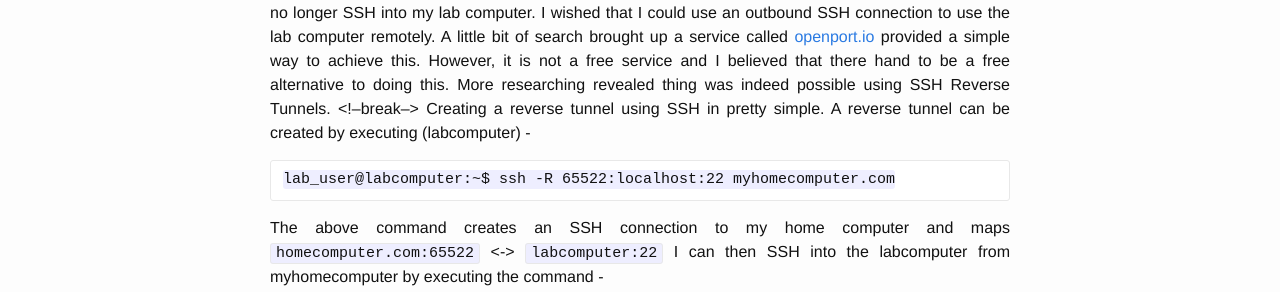
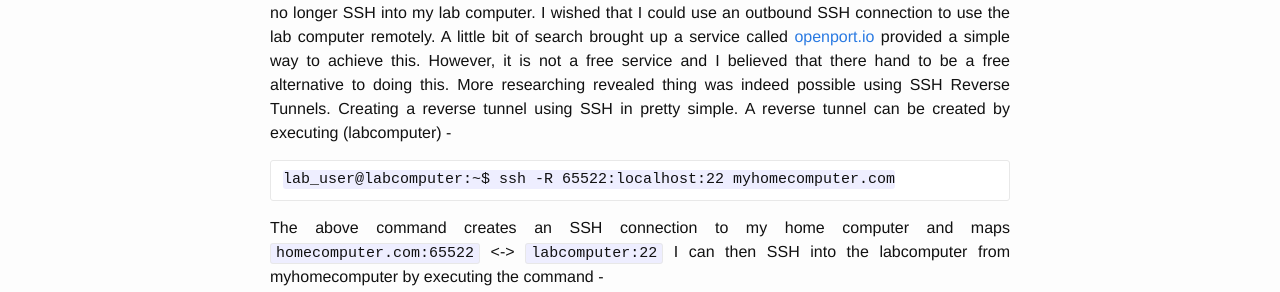
Before and after one commit to lordloh/karyashala, a Jekyll site: the page built from _posts/2017/2017-10-06-creating-and-using-reverse-ssh-tunnels.markdown, in a window 1280 px wide. Shown: the part 247-539 px from the top of the page. Built offline with Jekyll 4.4.1, drawn with Linux system fonts in a browser that asks for light colours; some web fonts are replaced; Markdown is read by kramdown in place of the engine named in the settings; comment, search, counter and statistics services are not loaded.

Commit message:
POST: Creating & Using Reverse SSH Tunnels (read more)

````diff
--- a/_posts/2017/2017-10-06-creating-and-using-reverse-ssh-tunnels.markdown
+++ b/_posts/2017/2017-10-06-creating-and-using-reverse-ssh-tunnels.markdown
@@ -8,10 +8,11 @@
 permalink: /:slug/
 comments: true
 author: Bharath Bhushan Lohray
+excerpt_separator: <!--more-->
 ---
 
 A few years back, I used to SSH into my lab computer from home using the IP address of the Lab computer. Over the years, my university IT personnels restricted inbound access to the networks. I can no longer SSH into my lab computer. I wished that I could use an outbound SSH connection to use the lab computer remotely. A little bit of search brought up a service called [openport.io](https://openport.io/pricing) provided a simple way to achieve this. However, it is not a free service and I believed that there hand to be a free alternative to doing this. More researching revealed thing was indeed possible using SSH Reverse Tunnels.
-<!–break–>
+<!--more-->
 Creating a reverse tunnel using SSH in pretty simple. A reverse tunnel can be created by executing (labcomputer) -
 
 ```
````
